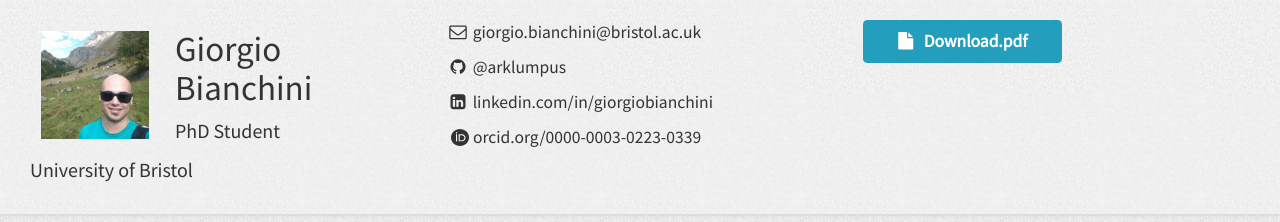
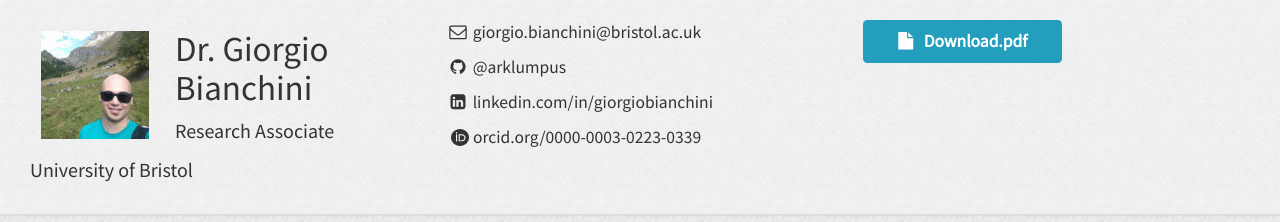
Before and after one commit to arklumpus/arklumpus.github.io, a Jekyll site: the page built from index.html, in a window 1280 px wide. Shown: the top 222 px of the page. Built offline with Jekyll 4.4.1, drawn with Linux system fonts in a browser that asks for light colours; nearby versions of some CDN libraries.

Commit message:
Updated title

```diff
--- a/_config.yml
+++ b/_config.yml
@@ -14,8 +14,8 @@ exclude: [vendor]
 
 # Author settings
 author:
-  name: Giorgio Bianchini
-  title: PhD Student
+  name: Dr. Giorgio Bianchini
+  title: Research Associate
   address: University of Bristol
   email: giorgio.bianchini@bristol.ac.uk
   link:
```
